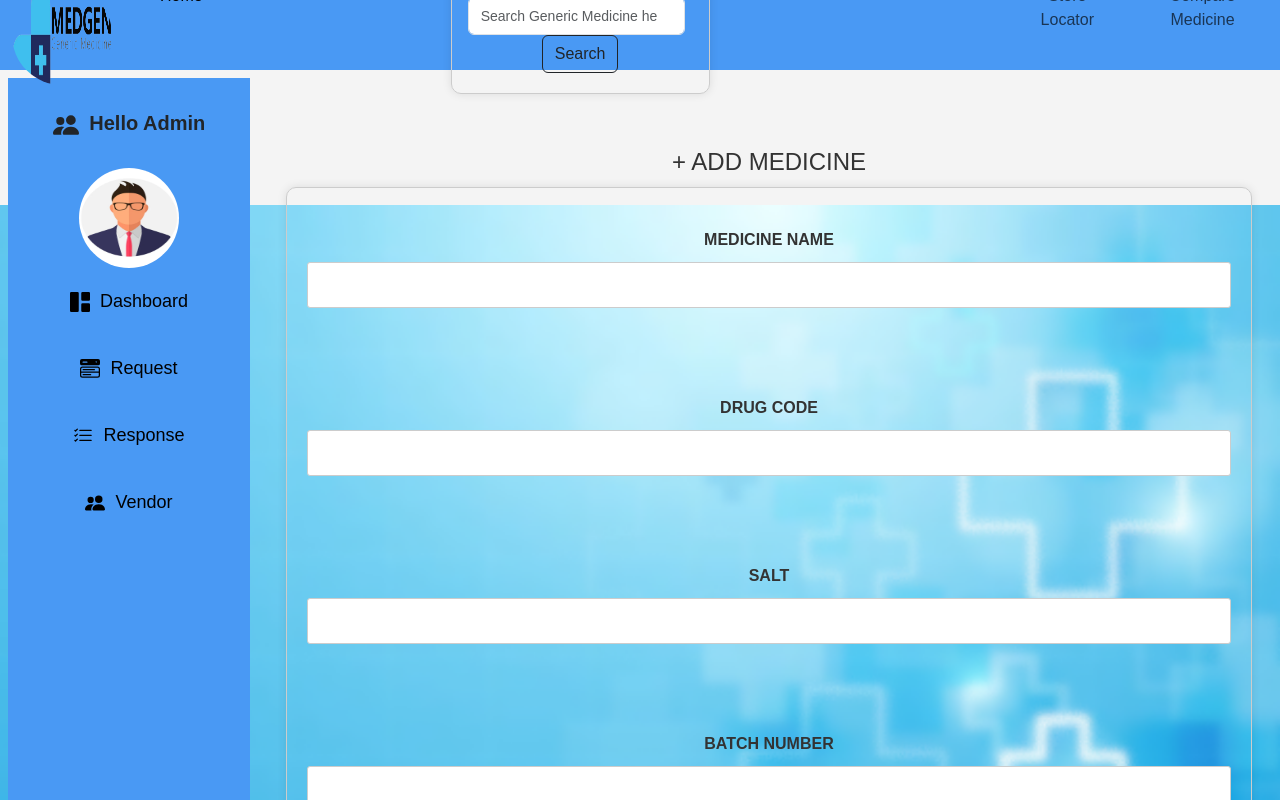
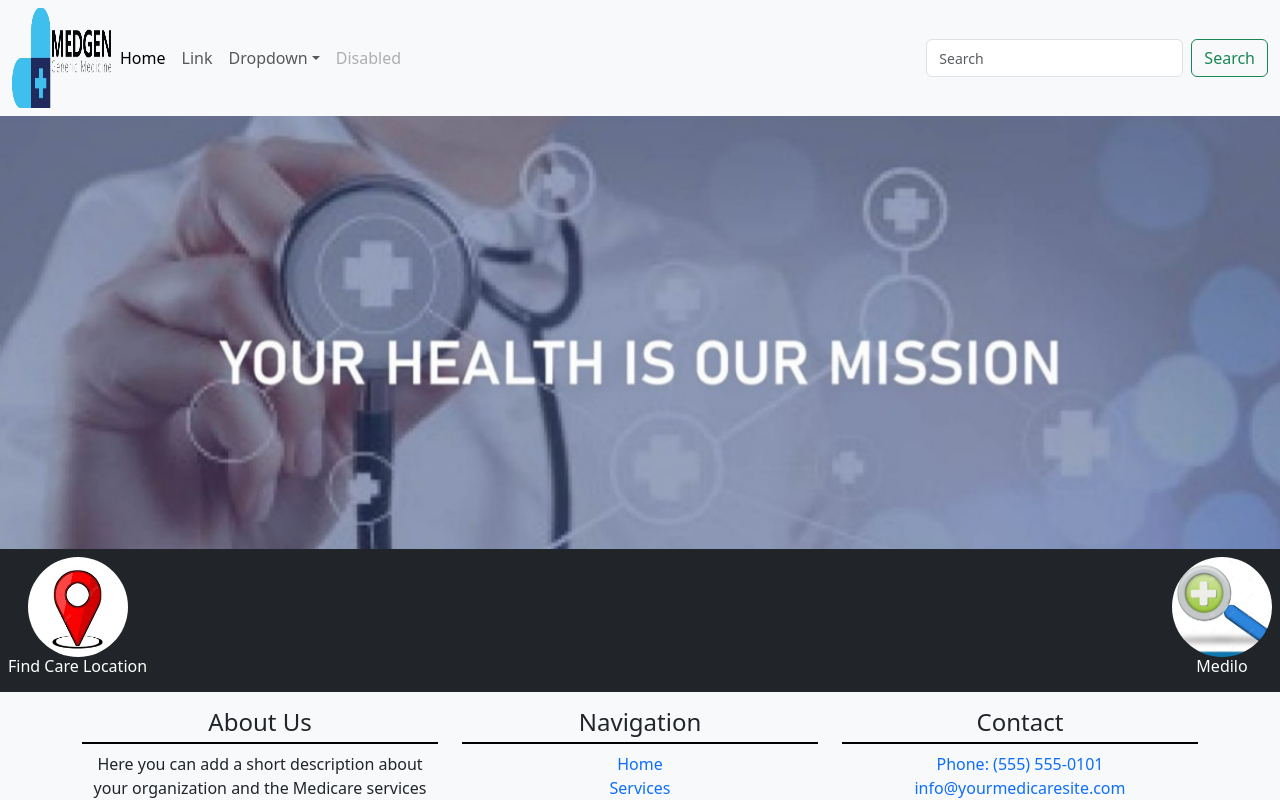
Before and after one commit to UsaidRashid/Medgen, a React (Create React App) app: page / in a window 1280 px wide. Shown: the top 800 px of the page. Built offline with nearby package versions, Linux system fonts and the light colour scheme.

Commit message:
Removing unnecessary CSS and completing and repairing designs of few pages

```diff
--- a/src/App.js
+++ b/src/App.js
@@ -9,16 +9,10 @@ import BrandedSearch from './Components/BrandedSearch';
 import GenericSearch from './Components/GenericSearch';
 import Homepage from './Components/Homepage';
 
-
 export default function App(){
 return (
     <div className="App">
       <Navbar/>
-      <Adminresponse/>
-      <StoreRegistrationForm />
-      <Admin/>
-      <BrandedSearch/>
-      <GenericSearch/>
       <Homepage/>
       <Footer/>
     </div>
--- a/src/Components/Adminresponse.css
+++ /dev/null
@@ -1,190 +0,0 @@
-
-* {
-  box-sizing: border-box;
-  margin: 0;
-  padding: 0;
-
-}
-
-body {
-  font-family: Arial, sans-serif;
-  font-size: 16px;
-  line-height: 1.5;
-  color: #333;
-  background-color: #f9f9f9;
-
-
-}
-
-/* Sidebar Styles */
-
-.sidebar {
-  width: 250px;
-  background-color: #0ad4f3;
-  padding: 20px;
-  border-right: 1px solid #ddd;
-}
-
-.sidebar ul {
-  list-style: none;
-  margin: 0;
-  padding: 0;
-
-}
-
-.sidebar li {
-  margin-bottom: 10px;
-
-}
-
-.sidebar a {
-  text-decoration: none;
-  color: #337ab7;
-}
-
-.sidebar a:hover {
-  color: #23527c;
-}
-
-.picture {
-  text-align: center;
-  margin-bottom: 20px;
-}
-
-.picture img {
-  width: 130px;
-  height: 130px;
-  border-radius: 50%;
-  margin: 0 auto;
-}
-.profile img{
-  width: 200px;
-  height: 150px;
-
-}
-
-/* Main Content Styles */
-
-main {
-  padding: 20px;
-}
-
-main h1 {
-  font-size: 24px;
-  margin-bottom: 10px;
-  color: #333;
-}
-
-form {
-  display: flex;
-  flex-direction: column;
-  align-items: center;
-  padding: 20px;
-  border: 1px solid #ccc;
-  border-radius: 10px;
-  box-shadow: 0 0 10px rgba(0, 0, 0, 0.1);
-}
-
-label {
-  margin-bottom: 10px;
-  font-weight: bold;
-  color: #333;
-}
-
-input[type="text"] {
-  padding: 10px;
-  margin-bottom: 20px;
-  border: 1px solid #ccc;
-  border-radius: 5px;
-  width: 100%;
-}
-
-input[type="submit"] {
-  background-color: #4CAF50;
-  color: #fff;
-  padding: 10px 20px;
-  border: none;
-  border-radius: 5px;
-  cursor: pointer;
-}
-
-input[type="submit"]:hover {
-  background-color: #3e8e41;
-}
-
-/* Responsive Styles */
-
-@media (max-width: 768px) {
- .sidebar {
-    width: 100%;
-    padding: 10px;
-  }
-  main {
-    padding: 10px;
-  }
-  form {
-    padding: 10px;
-  }
-}
-
-.sidebar {
-  background-color: #a5f2f2;
-  padding: 20px;
-  border-right: 1px solid #ddd;
-  width: 250px; /* fixed width for the sidebar */
-
-}
-
-.picture {
-  text-align: center;
-  margin-bottom: 20px;
-}
-
-.picture img {
-  width: 100px;
-  height: 100px;
-  border-radius: 50%;
-  margin: 0 auto;
-}
-
-.sidebar ul {
-  list-style: none;
-  margin: 0;
-  padding: 0;
-}
-
-.sidebar li {
-  margin-bottom: 10px;
-}
-
-.sidebar a {
-  text-decoration: none;
-  color: #337ab7;
-}
-
-.sidebar a:hover {
-  color: #23527c;
-}
-
-.sidebar li a {
-  display: block;
-  padding: 10px;
-  border-bottom: 1px solid #ccc;
-}
-
-.sidebar li a:last-child {
-  border-bottom: none;
-}
-
-.sidebar li a:hover {
-  background-color: #f2f2f2;
-}
-
-/* Responsive Styles */
-
-@media (max-width: 768px) {
- .sidebar {
-    width: 100%;
-    padding: 10px;
-  }
-}
--- a/src/Components/Adminresponse.jsx
+++ b/src/Components/Adminresponse.jsx
@@ -1,48 +1,45 @@
 import React from 'react'
 import Sidebar from './Sidebar'
-import "./Adminresponse.css"
 import background from '../images/background.png'
-import Form from 'bootstrap/'
 
 export default function Adminresponse() {
 
   return (
-    <div>
+    <div >
+       <div  className="grid-container" style={{backgroundImage:`url(${background})` ,backgroundRepeat:"no-repeat",backgroundSize:"cover",backgroundPosition:"center"}}>
+        <Sidebar/>
 
-       <div style={{backgroundImage:`url(${background})` ,backgroundRepeat:"no-repeat",backgroundSize:"contain",backgroundPosition:"center"}} className="d-flex flex-row mb-3">
-       <div className="p-2 w-25">
-       <Sidebar/>
-    </div>
-  <div className="p-2 w-100" ><main>
-      <h1>+ ADD MEDICINE</h1>
-      <form>
-        <label for="medicine-name">MEDICINE NAME</label>
-        <input type="text" id="medicine-name" name="medicine-name" />
-        <br />
-        <br />
-        <label for="drug-code">DRUG CODE</label>
-        <input type="text" id="drug-code" name="drug-code" />
-        <br />
-        <br />
-        <label for="Salt">SALT</label>
-        <input type="text" id="Salt" name="Salt" />
-        <br />
-        <br />
 
-        <label for="Batch-No">BATCH NUMBER</label>
-        <input type="text" id="Batch-No" name="Batch-No" />
-        <br />
-        <br />
-        <label for="Mrp">MRP</label>
-        <input type="text" id="Mrp" name="Mrp" />
-        <br />
-        <br />
 
-        <input type="submit" value="SUBMIT" />
-      </form>
 
-    </main></div>
-</div>
-    </div>
+            <form className="form-group p-2 my-5">
+              <h1>+ ADD MEDICINE</h1>
+              <div class="mb-3">
+                <label for="medicine-name" class="form-label">MEDICINE NAME</label>
+                <input type="text" class="form-control" id="medicine-name" name="medicine-name" required/>
+              </div>
+              <div class="mb-3">
+                <label for="drug-code" class="form-label">DRUG CODE</label>
+                <input type="text" class="form-control" id="drug-code" name="drug-code" required/>
+              </div>
+              <div class="mb-3">
+                <label for="Salt" class="form-label">SALT</label>
+                <input type="text" class="form-control" id="Salt" name="Salt" required/>
+              </div>
+              <div class="mb-3">
+                <label for="Batch-No" class="form-label">BATCH NUMBER</label>
+                <input type="text" class="form-control" id="Batch-No" name="Batch-No" required/>
+              </div>
+              <div class="mb-3">
+                <label for="Mrp" class="form-label">MRP</label>
+                <input type="text" class="form-control" id="Mrp" name="Mrp" required/>
+              </div>
+              <button type="submit" class="btn btn-primary">SUBMIT</button>
+            </form>
+            </div>
+
+            </div>
+
+
   );
 }
--- a/src/Components/Homepage.css
+++ /dev/null
@@ -1,26 +0,0 @@
-.home{
-    height:100%;
-    width:100%;
-}
-.Image{
-    height: 100%;
-    width:100%;
-}
-div{
-    background-color: rgb(23, 11, 192);
-}
-
-
-.store{
-    border-radius: 10%;
-    height:50%;
-    width:100%;
-}
-.med{
-    border-radius: 10%;
-    height:50%;
-    width:40%;
-}
-.left{
-   width:500px;
-}
--- a/src/Components/Homepage.jsx
+++ b/src/Components/Homepage.jsx
@@ -1,33 +1,28 @@
 import React from "react";
-import logo from '../images/logo.png';
 import background2 from '../images/background2.png';
-// import "./Homepage.css";
 import map from "../images/map.png";
 import medilo from "../images/medilo.png";
 
 export default function Homepage(){
     return(
         <div>
-            <div className="home">
-              <img className="Image" src={background2} alt="home"/>
 
-            </div>
-            <div className="d-flex flex-row justify-content-between">
-                <div className="p-2 left">
-                <img className="store" src={map} alt="" id="left"/>
-                <h6>Find Care Location</h6>
+              <img className="w-100 h-100" style={{borderRadius:'0'}} src={background2} alt="home"/>
+
+            <div className="d-flex flex-row justify-content-between bg-dark">
+                <div className="p-2">
+                <img className="store" src={map} alt=""/>
+                <h6 className="text-white">Find Care Location</h6>
                 </div>
-                <div className="p-2  w-100">
-                <img className="med" src={medilo} alt="" id="right"/>
-                <h6>Medilo</h6>
+                <div className="p-2">
+                <img className="med" src={medilo} alt=""/>
+                <h6 className="text-white">Medilo</h6>
                 </div>
-
 
 
             </div>
 
-            </div>
-
+        </div>
 
     );
 }
--- a/src/Layouts/Navbar.css
+++ /dev/null
@@ -1,30 +0,0 @@
-.navbar{
-    background-color: #4999f4;
-    height: 70px;
-}
-
-.home{
-    margin-left: 1.5rem;
-}
-
-.locator{
-    margin-left: 1.5rem;
-    margin-right: 1.5rem;
-}
-
-.container-fluid{
-    margin-left: .8rem;
-}
-
-.search{
-    margin: 0rem 18rem 0rem 15rem;
-}
-
-img{
-    height: 66px;
-    width: 150px;
-}
-
-.home:hover,.locator:hover,.compare:hover{
-    font-weight: bolder;
-}
--- a/src/Layouts/Navbar.jsx
+++ b/src/Layouts/Navbar.jsx
@@ -1,46 +1,44 @@
 import React from "react";
-import "./Navbar.css";
 import logo from "../images/logo.png";
 
 export default function Navbar() {
     return (
         <>
-            <div className="ho">
-                <nav class="navbar navbar-expand-lg bg-body-primary">
+            <nav class="navbar navbar-expand-lg bg-body-tertiary">
   <div class="container-fluid">
-                        <a class="navbar-brand" href="/a"><img src={logo}/></a>
+    <img src={logo} style={{borderRadius:'0'}} alt="" />
     <button class="navbar-toggler" type="button" data-bs-toggle="collapse" data-bs-target="#navbarSupportedContent" aria-controls="navbarSupportedContent" aria-expanded="false" aria-label="Toggle navigation">
       <span class="navbar-toggler-icon"></span>
     </button>
     <div class="collapse navbar-collapse" id="navbarSupportedContent">
       <ul class="navbar-nav me-auto mb-2 mb-lg-0">
-                                <li class="nav-item home">
-                                    <a class="nav-link active" aria-current="page" href="/a">Home</a>
+        <li class="nav-item">
+          <a class="nav-link active" aria-current="page" href="#">Home</a>
         </li>
-
-                                <span>
-                                <li className="search">
-                                    <form class="d-flex" role="search">
-                                        <input class="form-control me-2" type="search" placeholder="Search Generic Medicine here..." aria-label="Search" size={30} />
-                                        <button class="btn btn-outline-dark" type="submit">Search</button>
-                                    </form>
+        <li class="nav-item">
+          <a class="nav-link" href="#">Link</a>
         </li>
-                                </span>
-                                <span>
-                                <li class="nav-item locator">
-                                    <a class="nav-link" href="/a">Store Locator</a>
+        <li class="nav-item dropdown">
+          <a class="nav-link dropdown-toggle" href="#" role="button" data-bs-toggle="dropdown" aria-expanded="false">
+            Dropdown
+          </a>
+          <ul class="dropdown-menu">
+            <li><a class="dropdown-item" href="#">Action</a></li>
+            <li><a class="dropdown-item" href="#">Another action</a></li>
+            <li><a class="dropdown-item" href="#">Something else here</a></li>
+          </ul>
         </li>
-                                </span>
-
-                                <li class="nav-item compare">
-                                    <a class="nav-link" href="/a" aria-disabled="true">Compare Medicine</a>
+        <li class="nav-item">
+          <a class="nav-link disabled" aria-disabled="true">Disabled</a>
         </li>
       </ul>
-
+      <form class="d-flex flex-row" role="search">
+        <input class="form-control me-2" type="search" placeholder="Search" aria-label="Search"/>
+        <button class="btn btn-outline-success" type="submit">Search</button>
+      </form>
     </div>
   </div>
 </nav>
-            </div>
         </>
     );
 }
```
Lines whose indentation alone changed are shown as unchanged.
